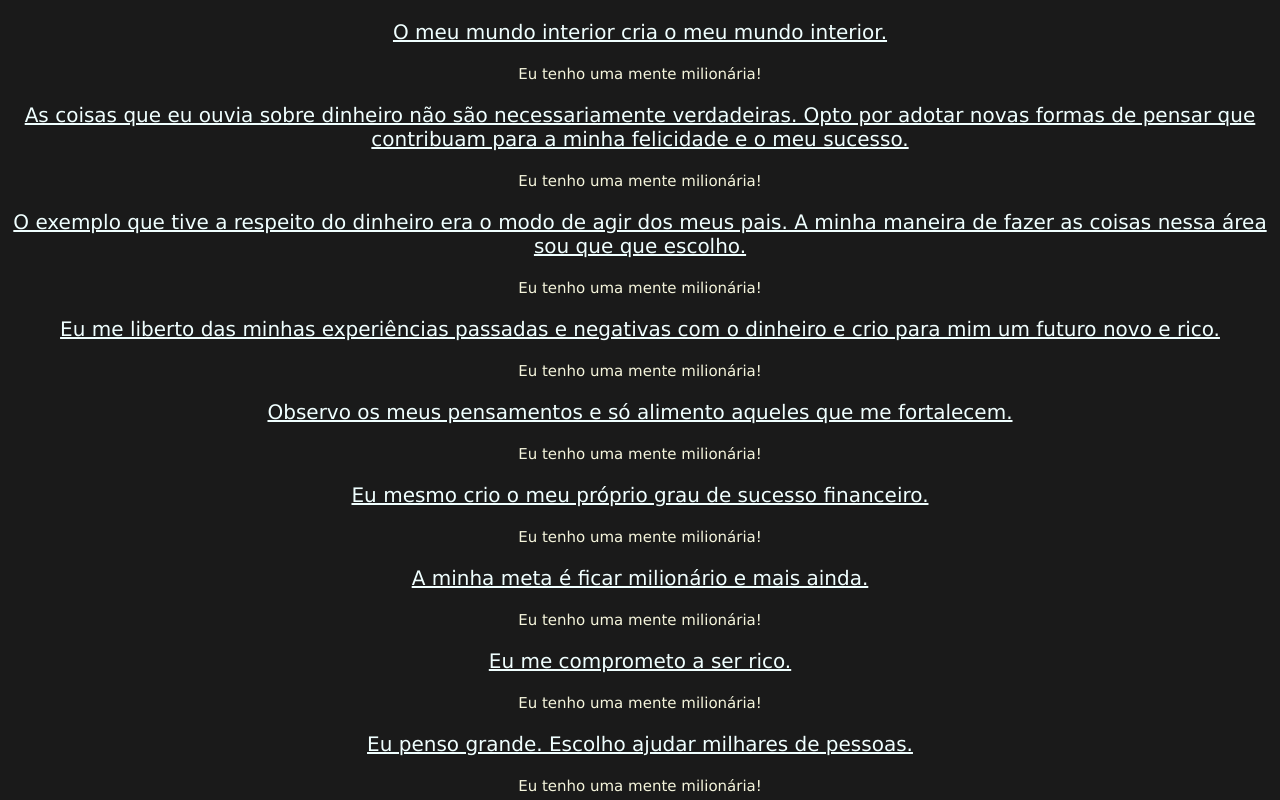
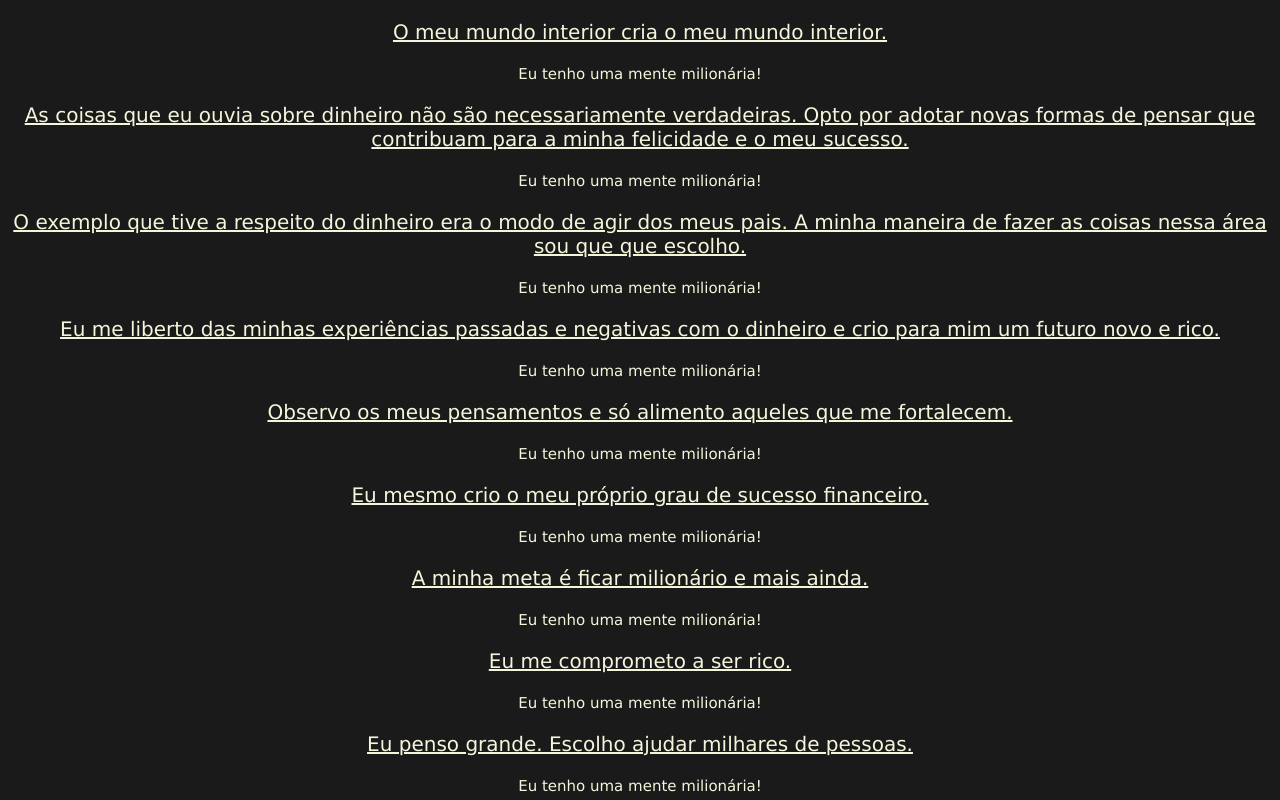
Before and after one commit to davifprado/mentemilionaria, a plain HTML site: page index.html in a window 1280 px wide. Shown: the top 800 px of the page. Drawn offline with Linux system fonts and the light colour scheme.

Commit message:
Update style.css

```diff
--- a/style.css
+++ b/style.css
@@ -2,15 +2,14 @@ body {
     font-family: Verdana, Tahoma, sans-serif;
     text-align: center;
     background-color: rgb(26, 26, 26);
+    color: beige;
 }
 
 p {
     text-decoration: underline;
     font-size: 20px;
-    color: azure
 }
 
 small {
-    color: beige;
     font-size: 15px;
 }
```
